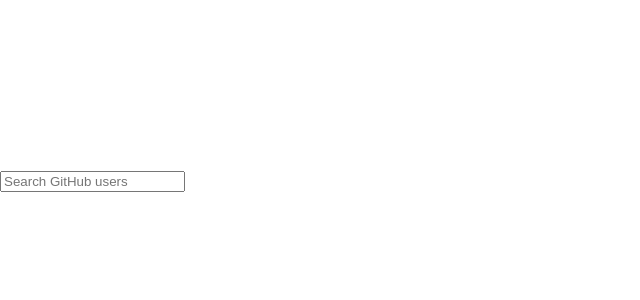
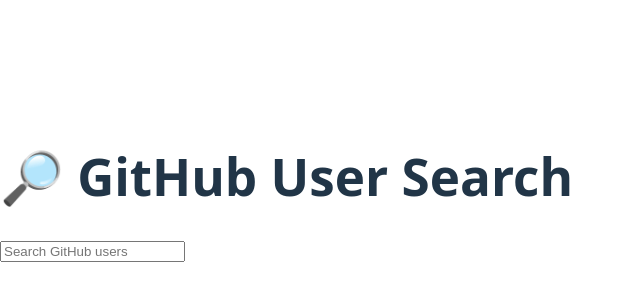
Before and after one commit to Adesegunadetutu/alx-fe-reactjs, a React (Vite) app in the folder github-user-search/: page / in a window 1280 px wide. Shown: the part 212-512 px from the top of the page, without its empty margins (0-640 px from the left). Built offline with nearby package versions, Linux system fonts and the light colour scheme.

Commit message:
added new components

```diff
--- a/github-user-search/src/App.jsx
+++ b/github-user-search/src/App.jsx
@@ -1,7 +1,9 @@
 import { useState } from "react";
 import { searchUsers } from "./services/github";
+import SearchBar from "./components/SearchBar";
+import UserCard from "./components/UserCard";
 
-function App() {
+export default function App() {
   const [query, setQuery] = useState("");
   const [results, setResults] = useState([]);
 
@@ -13,36 +15,27 @@
       const data = await searchUsers(query);
       setResults(data.items || []);
     } catch (error) {
-      console.error("Search error:", error);
+      console.error("Search failed:", error);
     }
   };
 
   return (
-    <div className="min-h-screen bg-gray-100 p-4">
-      <form onSubmit={handleSearch} className="mb-4">
-        <input
-          type="text"
-          value={query}
-          onChange={(e) => setQuery(e.target.value)}
-          placeholder="Search GitHub users"
-          className="p-2 border rounded w-full"
-        />
-      </form>
+    <div className="min-h-screen bg-gray-100 p-6">
+      <div className="max-w-2xl mx-auto">
+        <h1 className="text-3xl font-bold text-center text-teal-600 mb-8">
+          🔎 GitHub User Search
+        </h1>
 
-      <ul>
-        {results.map((user) => (
-          <li key={user.id} className="mb-2 p-2 bg-white shadow rounded">
-            <a href={user.html_url} target="_blank" rel="noreferrer">
-              <div className="flex items-center gap-4">
-                <img src={user.avatar_url} alt={user.login} className="w-12 h-12 rounded-full" />
-                <span>{user.login}</span>
-              </div>
-            </a>
-          </li>
-        ))}
-      </ul>
+        <SearchBar query={query} setQuery={setQuery} onSearch={handleSearch} />
+
+        <div>
+          {results.length === 0 && query ? (
+            <p className="text-center text-gray-500">No users found.</p>
+          ) : (
+            results.map((user) => <UserCard key={user.id} user={user} />)
+          )}
+        </div>
+      </div>
     </div>
   );
 }
-
-export default App;
--- /dev/null
+++ b/github-user-search/src/components/SearchBar.jsx
@@ -0,0 +1,13 @@
+export default function SearchBar({ query, setQuery, onSearch }) {
+  return (
+    <form onSubmit={onSearch} className="mb-6">
+      <input
+        type="text"
+        value={query}
+        onChange={(e) => setQuery(e.target.value)}
+        placeholder="Search GitHub users"
+        className="p-2 border border-gray-300 rounded w-full focus:outline-none focus:ring-2 focus:ring-teal-500"
+      />
+    </form>
+  );
+}
--- /dev/null
+++ b/github-user-search/src/components/UserCard.jsx
@@ -0,0 +1,22 @@
+export default function UserCard({ user }) {
+  return (
+    <a
+      href={user.html_url}
+      target="_blank"
+      rel="noreferrer"
+      className="block mb-4 p-4 bg-white shadow hover:shadow-md rounded transition"
+    >
+      <div className="flex items-center gap-4">
+        <img
+          src={user.avatar_url}
+          alt={user.login}
+          className="w-12 h-12 rounded-full"
+        />
+        <div>
+          <h2 className="text-lg font-semibold">{user.login}</h2>
+          <p className="text-sm text-gray-500">{user.html_url}</p>
+        </div>
+      </div>
+    </a>
+  );
+}
```
